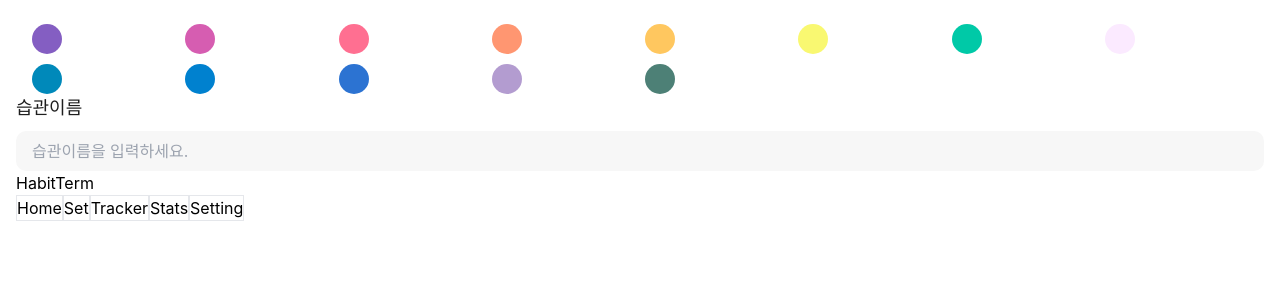
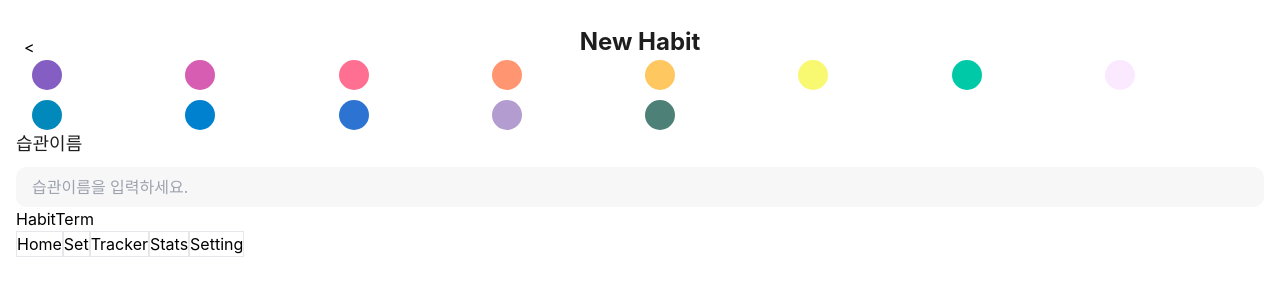
Before and after one commit to woo5ni-developer/daily-habit, a React (Create React App) app: page /set in a window 1280 px wide. Shown: the top 300 px of the page. Built offline with nearby package versions, Linux system fonts and the light colour scheme.

Commit message:
title, backbutton 생성 및 일부 작업

```diff
--- /dev/null
+++ b/src/components/BackButton.tsx
@@ -0,0 +1,18 @@
+import React, { FC } from 'react'
+import { useNavigate } from 'react-router-dom'
+
+const BackButton: FC = () => {
+  const navigate = useNavigate()
+  const goBack = () => {
+    navigate(-1)
+  }
+  return (
+    <div>
+      <button className="absolute px-[24px] py-[35px] top-0 left-0" onClick={goBack}>
+        &#60;
+      </button>
+    </div>
+  )
+}
+
+export default BackButton
--- /dev/null
+++ b/src/components/Title.tsx
@@ -0,0 +1,11 @@
+import React, { FC } from 'react'
+
+interface Props {
+  text: string
+}
+
+const Title: FC<Props> = ({ text }) => {
+  return <div className="text-[24px] text-[#1E1E1E] text-center font-bold">{text}</div>
+}
+
+export default Title
--- a/src/routes/set.tsx
+++ b/src/routes/set.tsx
@@ -2,6 +2,8 @@ import React, { FC } from 'react'
 import ButtonColorField from '../components/ButtonColorField'
 import HabitTerm from '../components/HabitTerm'
 import InputField from '../components/InputField'
+import Title from '../components/Title'
+import BackButton from '../components/BackButton'
 import { colorList } from '../data/response'
 import { ColorType } from '../lib/type'
 
@@ -11,6 +13,8 @@ const Set: FC = () => {
   }
   return (
     <div>
+      <Title text="New Habit" />
+      <BackButton />
       <ButtonColorField data={colorList} handleClick={SelectColor} />
       <InputField />
       <HabitTerm />
```
